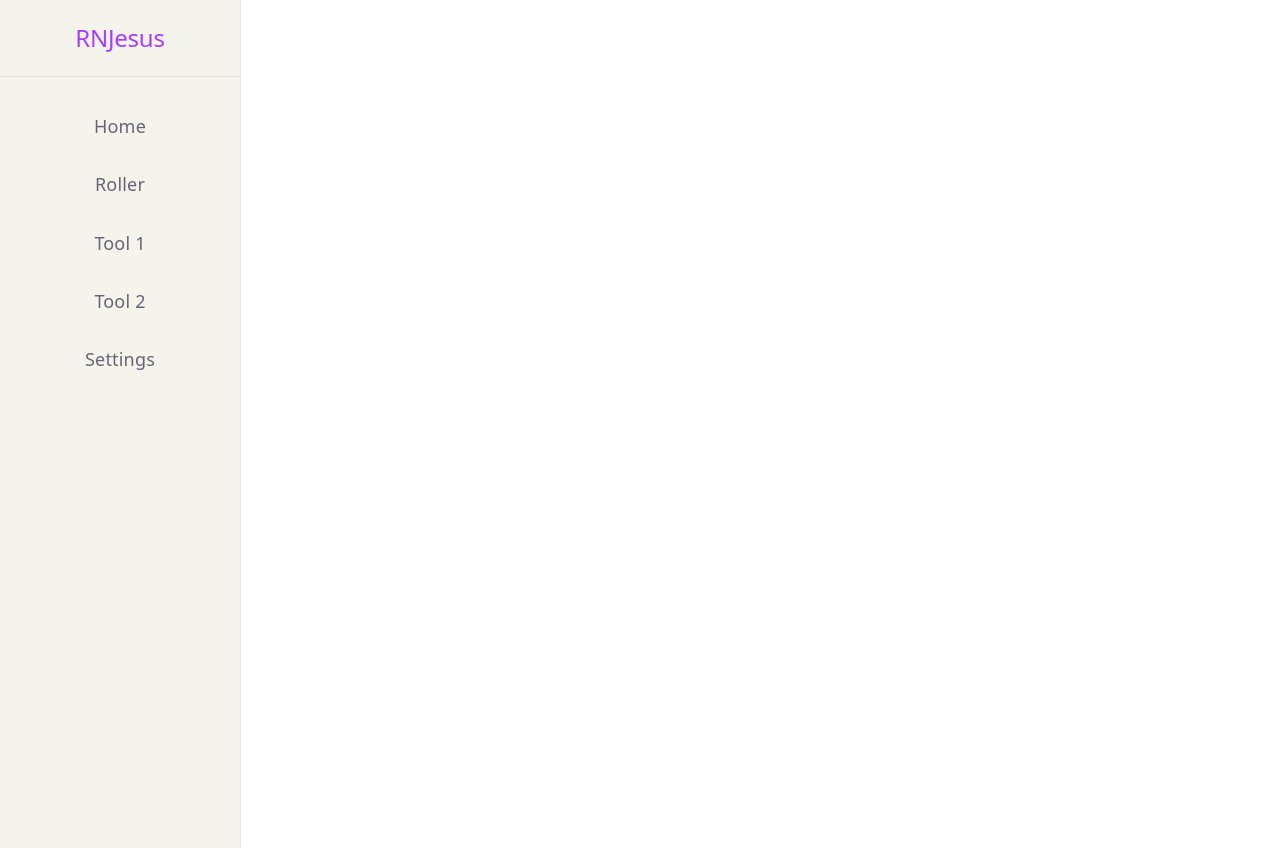
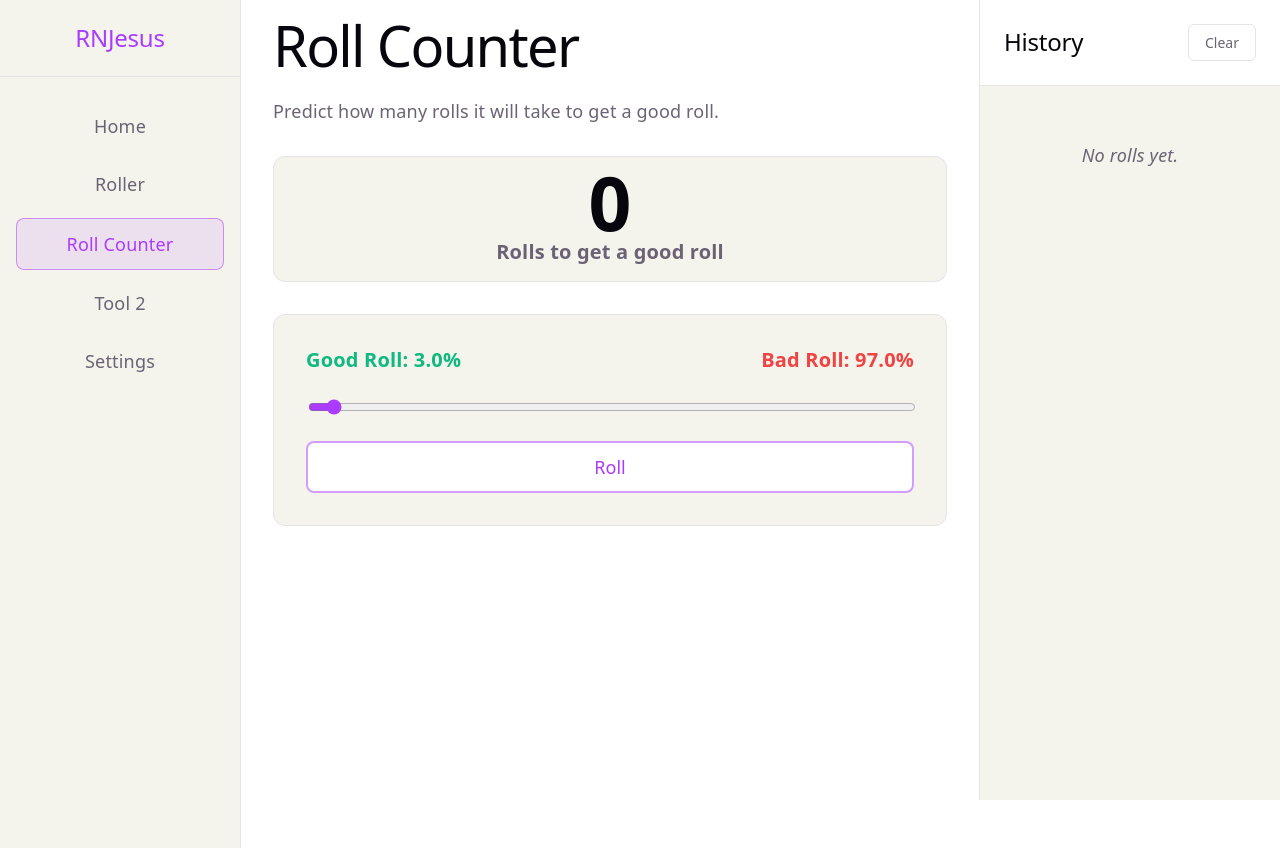
Before and after one commit to YiJiaC138/rnjesus, a React (Vite) app: page /roll-count in a window 1280 px wide. Built offline with nearby package versions, Linux system fonts and the light colour scheme.

Commit message:
Sidebar uses RollResult as classification, classification done for each page

```diff
--- a/src/App.tsx
+++ b/src/App.tsx
@@ -1,9 +1,12 @@
+/*
+Main App and routing
+*/
 import { BrowserRouter as Router, Routes, Route } from 'react-router-dom';
 import './App.css';
 import { Sidebar } from './components/Sidebar.tsx';
 import { Home } from './pages/Home.tsx';
 import { Roller } from './pages/Roller.tsx';
-import { ToolOne } from './pages/ToolOne.tsx';
+import { RollCount } from './pages/RollCount.tsx';
 import { ToolTwo } from './pages/ToolTwo.tsx';
 import { Settings } from './pages/Settings.tsx';
 
@@ -16,7 +19,7 @@ function App() {
           <Routes>
             <Route path="/" element={<Home />} />
             <Route path="/roller" element={<Roller />} />
-            <Route path="/tool-1" element={<ToolOne />} />
+            <Route path="/roll-count" element={<RollCount />} />
             <Route path="/tool-2" element={<ToolTwo />} />
             <Route path="/settings" element={<Settings />} />
           </Routes>
--- a/src/components/Components.css
+++ b/src/components/Components.css
@@ -90,7 +90,11 @@
 }
 
 .scorecounter-value {
-
+  display: flex;
+  flex-direction: column;
+  align-items: center;
+  justify-content: center;
+  gap: 24px;
 }
 
 .scorecounter-value-text {
@@ -98,6 +102,7 @@
   font-family: var(--heading);
   font-weight: bold;
   color: var(--text-h);
+  padding-top: 16px;
 }
 
 .controls {
@@ -205,13 +210,21 @@
   color: white;
   box-shadow: var(--shadow);
 }
-
+/* Classify the roll result based on the roll result type. */
 .good-roll {
   background-color: #10b981;
 }
 
 .bad-roll {
   background-color: #ef4444;
+}
+
+.neutral-roll {
+  background-color: #f59e0b;
+}
+
+.default-roll {
+  background-color: #6b7280;
 }
 
 .history-sidebar {
--- a/src/components/CountControls.tsx
+++ b/src/components/CountControls.tsx
@@ -2,15 +2,12 @@
 Counts how many rolls it will take to reach a target probability.
 
 */
-
-import { useState } from "react";
-import { Scorecounter } from "./Scorecounter";
 import { ProbabilitySlider } from "./Sliders/ProbabilitySlider";
 
 export interface CountControlsProps {
   probability: number;
   setProbability: (value: number) => void;
-  performRoll: () => number;
+  performRoll: () => void;
 }
 
 export function CountControls({ probability, setProbability, performRoll }: CountControlsProps) {
--- a/src/components/HistorySidebar.tsx
+++ b/src/components/HistorySidebar.tsx
@@ -1,4 +1,4 @@
-import type { RollHistoryItem } from '../types';
+import type { RollHistoryItem, RollResult} from '../types';
 
 /*
 HistorySidebar component for the Roller page.
@@ -21,15 +21,24 @@ export function HistorySidebar({ history, clearHistory }: HistorySidebarProps) {
         {history.length === 0 ? (
           <p className="empty-history">No rolls yet.</p>
         ) : (
-          history.map((item) => (
+          history.map((item ) => (
             <div key={item.id} style={{ display: 'flex', alignItems: 'center', gap: '12px' }}>
-              <div className={`history-item ${item.result === 'Good Roll' ? 'good-roll' : 'bad-roll'}`} style={{ flex: 1 }}>
-                {item.result}
-              </div>
-              <div style={{ minWidth: '48px', textAlign: 'right', fontWeight: 'bold' }}>
-                <span style={{ color: '#10b981' }}>{item.rate}</span> - <span style={{ color: 'red' }}>{100 - item.rate}</span> %
-              </div>
+            <div className=
+            {
+              // Classify the roll result based on the roll result type.
+
+              `history-item ${
+                item.result === 'Good Roll' ? 'good-roll' :
+                item.result === 'Bad Roll' ? 'bad-roll' :
+                item.result === 'Neutral Roll' ? 'neutral-roll' :
+                'default-roll'}`} style={{ flex: 1 }}>
+                  {item.value}
+                  </div>
+            <div style={{ minWidth: '48px', textAlign: 'right', fontWeight: 'bold' }}>
+              <span style={{ color: '#10b981' }}>{item.rate}</span>%
             </div>
+            </div>
+
           ))
         )}
       </div>
--- a/src/components/LatestResults.tsx
+++ b/src/components/LatestResults.tsx
@@ -1,4 +1,3 @@
-import type { RollResult } from '../types';
 
 /*
 LatestResults component for the Roller page.
@@ -6,7 +5,7 @@ Displays the latest rolls and allows the user to clear the latest rolls.
 */
 
 export interface LatestResultsProps {
-  latestRolls: RollResult[];
+  latestRolls: string[];
 }
 
 export function LatestResults({ latestRolls }: LatestResultsProps) {
--- a/src/components/Scorecounter.tsx
+++ /dev/null
@@ -1,9 +0,0 @@
-export function Scorecounter({ score }: { score: number }) {
-  return (
-    <div className="scorecounter">
-      <div className="scorecounter-value">
-        <span className="scorecounter-value-text">{score}</span>
-      </div>
-    </div>
-  );
-}
--- a/src/components/Sidebar.tsx
+++ b/src/components/Sidebar.tsx
@@ -33,10 +33,10 @@ export const Sidebar = () => {
         </li>
         <li>
           <NavLink
-            to="/tool-1"
+            to="/roll-count"
             className={({ isActive }) => isActive ? 'active' : ''}
           >
-            Tool 1
+            Roll Counter
           </NavLink>
         </li>
         <li>
--- a/src/components/Sliders/MultipleSlider.tsx
+++ b/src/components/Sliders/MultipleSlider.tsx
@@ -1,3 +1,6 @@
+/*
+Slider to set the probabilities of multiple options.
+*/
 import { useState } from 'react';
 
 interface MultipleScrollerProps {
--- /dev/null
+++ b/src/pages/RollCount.tsx
@@ -0,0 +1,52 @@
+import { useState } from 'react';
+import { CountControls } from '../components/CountControls.tsx';
+import { getRollValue } from '../components/untils/RollValue.tsx';
+import type { RollHistoryItem, RollResult } from '../types.ts';
+import { HistorySidebar } from '../components/HistorySidebar.tsx';
+
+export const RollCount = () => {
+  const [probability, setProbability] = useState<number>(3);
+  const [counter, setCounter] = useState<number>(0);
+  const [historyCount, setHistoryCount] = useState<RollHistoryItem[]>([]);
+
+  const performRoll = () => {
+
+    let count = 1;
+    while (true) {
+      if (probability <= 0 || probability >= 100) return;
+      const rollValue = getRollValue();
+      if (rollValue < probability) break;
+      count++;
+    }
+
+    setCounter(count);
+    setHistoryCount(prevHistoryCount => [...prevHistoryCount, {
+      id: crypto.randomUUID(),
+      result: getRollResult(count),
+      value: count.toString(),
+      rate: probability,
+    }]);
+  };
+  // Classify the roll result based on the count.
+  const getRollResult = (count: number): RollResult => {
+    return count > 300 ? 'Bad Roll' : count > 200 ? 'Neutral Roll' : count > 100 ? 'default' : 'Good Roll';
+  }
+
+  return (
+    <div className="app-container">
+    <main className="main-content">
+      <h1>Roll Counter</h1>
+      <p>Predict how many rolls it will take to get a good roll.</p>
+      <div className="scorecounter">
+      <div className="scorecounter-value">
+        <span className="scorecounter-value-text">{counter}</span>
+        <span>Rolls to get a good roll</span>
+      </div>
+
+      </div>
+      <CountControls probability={probability} setProbability={setProbability} performRoll={performRoll} />
+    </main>
+    <HistorySidebar history={historyCount} clearHistory={() => setHistoryCount([])} />
+    </div>
+  );
+};
--- a/src/pages/Roller.tsx
+++ b/src/pages/Roller.tsx
@@ -4,27 +4,30 @@ import { Controls } from '../components/Controls.tsx';
 import { LatestResults } from '../components/LatestResults.tsx';
 import { Scoreboard } from '../components/Scoreboard.tsx';
 import { HistorySidebar } from '../components/HistorySidebar.tsx';
-import type { RollResult, RollHistoryItem } from '../types';
+import type {RollHistoryItem, RollResult } from '../types';
 
 import { getRollValue } from '../components/untils/RollValue.tsx';
 
+
+
 export const Roller = () => {
-  const [probability, setProbability] = useState<number>(50)
+  const [probability, setProbability] = useState<number>(3)
   const [history, setHistory] = useState<RollHistoryItem[]>([])
-  const [latestRolls, setLatestRolls] = useState<RollResult[]>([])
+  const [latestRolls, setLatestRolls] = useState<string[]>([])
 
   // Perform rolls under a fixed number of times
   const performRoll = (times: number) => {
-    const newRolls: RollResult[] = [];
+    const newRolls: string[] = [];
     const newHistoryItems: RollHistoryItem[] = [];
 
     for (let i = 0; i < times; i++) {
       const rollValue = getRollValue();
-      const result: RollResult = rollValue < probability ? 'Good Roll' : 'Bad Roll';
+      const result: string = rollValue < probability ? 'Good Roll' : 'Bad Roll';
       newRolls.push(result);
       newHistoryItems.push({
         id: crypto.randomUUID(),
-        result,
+        result: getRollResult(rollValue),
+        value: result,
         rate: probability,
       });
     }
@@ -32,6 +35,11 @@ export const Roller = () => {
     setLatestRolls(newRolls);
     setHistory(prevHistory => [...newHistoryItems, ...prevHistory]);
   };
+
+  // Classify the roll result based on the roll value.
+  const getRollResult = (rollValue: number): RollResult => {
+    return rollValue < probability ? 'Good Roll' : 'Bad Roll';
+  }
 
   // Clear the history and reset everything
   const clearHistory = () => {
--- a/src/pages/ToolOne.tsx
+++ /dev/null
@@ -1,31 +0,0 @@
-import { useState } from 'react';
-import { CountControls } from '../components/CountControls.tsx';
-import { getRollValue } from '../components/untils/RollValue.tsx';
-import { Scorecounter } from '../components/Scorecounter.tsx';
-
-export const ToolOne = () => {
-  const [probability, setProbability] = useState<number>(50);
-  const [counter, setCounter] = useState<number>(0);
-
-  const performRoll = () => {
-    setCounter(0);
-    while (true) {
-      if (probability <= 0 || probability >= 100) return counter;
-      const rollValue = getRollValue();
-      if (rollValue < probability) return counter;
-      setCounter(prevCounter => prevCounter + 1);
-    }
-  };
-
-  return (
-    <div className="main-content">
-      <h1>Tool One</h1>
-      <p>Predict how many rolls it will take to get a good roll.</p>
-      <div>
-        <Scorecounter score={counter} />
-        <p>Rolls to get a good roll</p>
-      </div>
-      <CountControls probability={probability} setProbability={setProbability} performRoll={performRoll} />
-    </div>
-  );
-};
```
Also changed, not shown: src/types.ts (+6 -2 lines).
